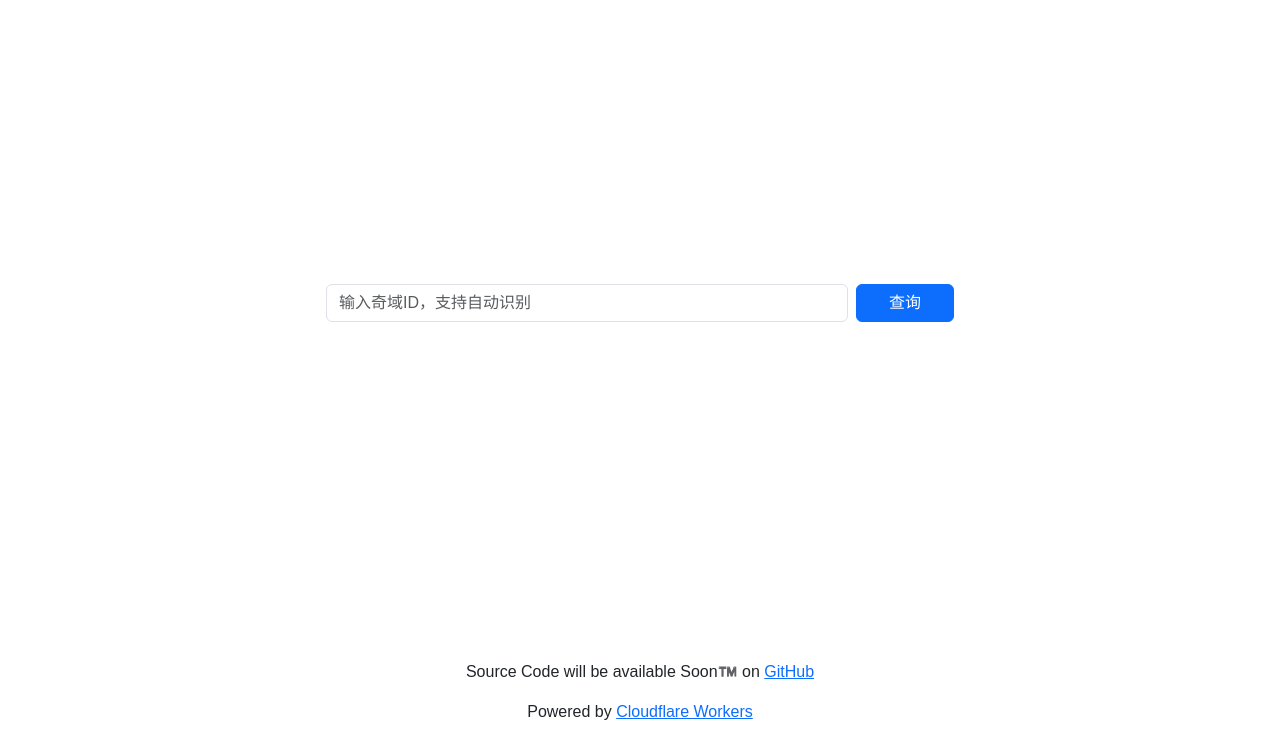
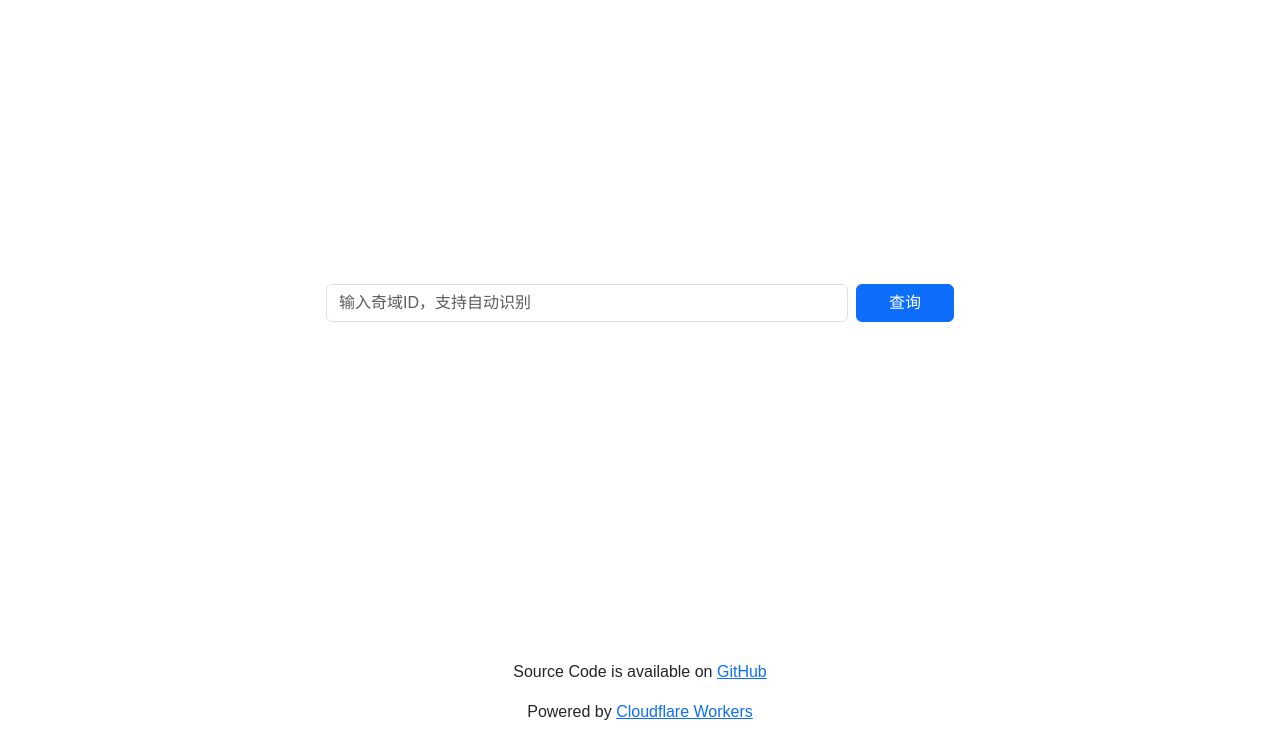
Before and after one commit to kj415j45/octavia, a website: page public/index.html in a window 1280 px wide. Shown: the part 60-800 px from the top of the page. Drawn offline with Linux system fonts and the light colour scheme; no server answers; a web font is replaced by a local one.

Commit message:
Public release.

```diff
--- a/public/index.html
+++ b/public/index.html
@@ -7,7 +7,8 @@
     <title>Octavia - 千星奇域工具</title>
     <meta name="name" itemprop="name" content="Octavia - 千星奇域工具" />
     <meta name="description" itemprop="description" content="Octavia，千星奇域工具，提供奇域查询功能。" />
-    <meta name="keywords" content="Octavia, 欧科塔维亚, 千星奇域, 原神, Genshin, Genshin Impact, Miliastra Wonderland, miHoYo, 米哈游" />
+    <meta name="keywords"
+        content="Octavia, 欧科塔维亚, 千星奇域, 原神, Genshin, Genshin Impact, Miliastra Wonderland, miHoYo, 米哈游" />
     <meta itemprop="image" content="./lib/icon.png" />
     <link rel="icon" href="./favicon.ico" />
 
@@ -50,9 +51,7 @@
     </div>
 
     <footer class="mt-4">
-        <p class="text-center">Source Code will be available Soon™️ on <a
-                href="https://github.com/kj415j45/octavia">GitHub</a>
-        </p>
+        <p class="text-center">Source Code is available on <a href="https://github.com/kj415j45/octavia">GitHub</a></p>
         <p class="text-center">Powered by <a href="https://workers.cloudflare.com/">Cloudflare Workers</a></p>
     </footer>
     <!-- Bootstrap JS Bundle -->
@@ -410,7 +409,6 @@
                 masonryContainer.appendChild(col);
             });
             stagesDiv.appendChild(masonryContainer);
-
         }
 
         populateRegionDropdown().then(() => {
```
